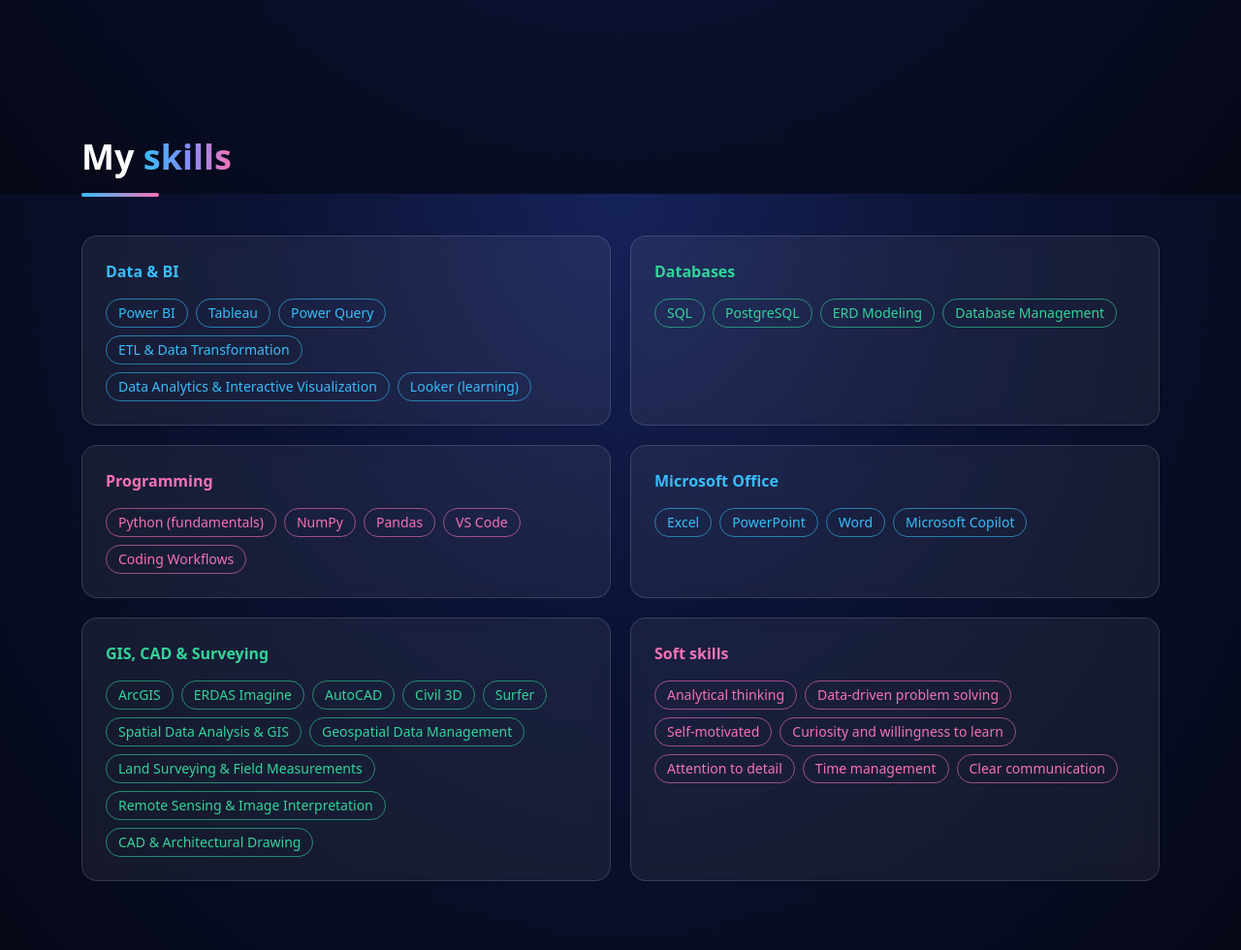
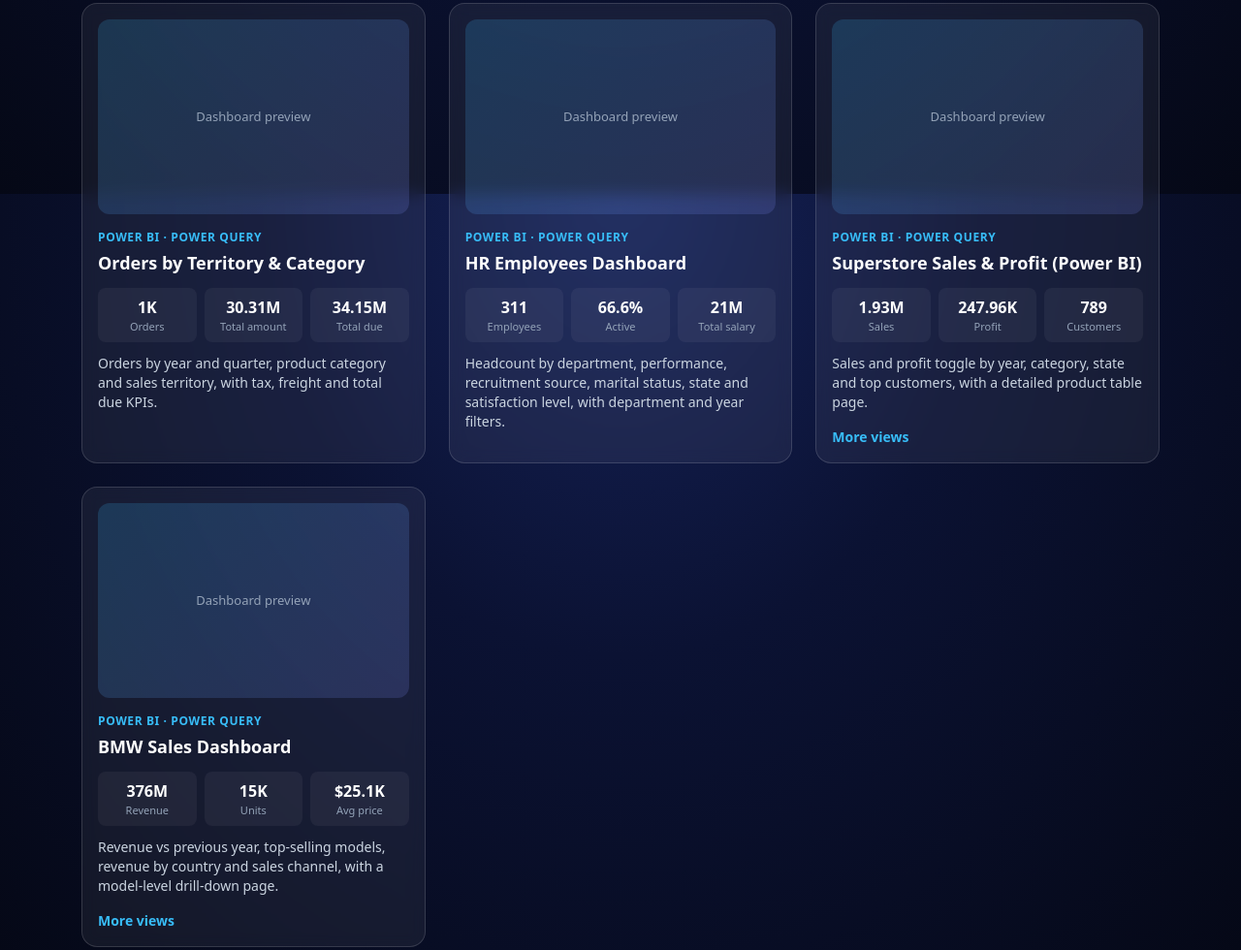
Before and after one commit to RaghdaIsmail/RaghdaIsmail.github.io, a plain HTML site: page index.html in a window 1280 px wide. Shown: the part 3000-3980 px from the top of the page at 97% size. Drawn offline with nearby package versions, Linux system fonts and the light colour scheme.

```diff
--- a/index.html
+++ b/index.html
@@ -383,7 +383,19 @@
         text:"Sales by make, color, state, year and transmission, with a month filter and make-level table.", link:"" },
       { img:"images/orders.png", img2:"", title:"Sales Orders KPIs", tool:"Power BI", tools:"Power BI · Power Query",
         kpis:[["62M","Total sales"],["544.51","Avg order"],["2.73","Avg rating"]],
-        text:"Sales by sub-category, product category, customer gender, order status and year.", link:"" }
+      text:"Sales by sub-category, product category, customer gender, order status and year.", link:"" },
+      { img:"images/orders-territory.png", img2:"", title:"Orders by Territory & Category", tool:"Power BI", tools:"Power BI · Power Query",
+        kpis:[["1K","Orders"],["30.31M","Total amount"],["34.15M","Total due"]],
+        text:"Orders by year and quarter, product category and sales territory, with tax, freight and total due KPIs.", link:"" },
+      { img:"images/hr.png", img2:"", title:"HR Employees Dashboard", tool:"Power BI", tools:"Power BI · Power Query",
+        kpis:[["311","Employees"],["66.6%","Active"],["21M","Total salary"]],
+        text:"Headcount by department, performance, recruitment source, marital status, state and satisfaction level, with department and year filters.", link:"" },
+      { img:"images/superstore-pbi.png", img2:"images/superstore-pbi-detail.png", title:"Superstore Sales & Profit (Power BI)", tool:"Power BI", tools:"Power BI · Power Query",
+        kpis:[["1.93M","Sales"],["247.96K","Profit"],["789","Customers"]],
+        text:"Sales and profit toggle by year, category, state and top customers, with a detailed product table page.", label:"More views", link:"" },
+      { img:"images/bmw.png", img2:"images/bmw-models.png", title:"BMW Sales Dashboard", tool:"Power BI", tools:"Power BI · Power Query",
+        kpis:[["376M","Revenue"],["15K","Units"],["$25.1K","Avg price"]],
+        text:"Revenue vs previous year, top-selling models, revenue by country and sales channel, with a model-level drill-down page.", label:"More views", link:"" }
     ];
 
     /* المهارات */
@@ -495,7 +507,7 @@
           </div>
           <p class="mt-3 text-sm text-slate-300 flex-1">${p.text}</p>
           <div class="mt-4 flex flex-wrap gap-4 text-sm font-semibold">
-            ${p.img2 ? `<button onclick="openLb('${p.img2}')" class="text-sky2 hover:text-white">Phone view</button>` : ""}
+            ${p.img2 ? `<button onclick="openLb('${p.img2}')" class="text-sky2 hover:text-white">${p.label || "Phone view"}</button>` : ""}
             ${p.link ? `<a href="${p.link}" target="_blank" rel="noopener" class="text-sky2 hover:text-white">View live →</a>` : ""}
           </div>
         </div>`).join("");
```
